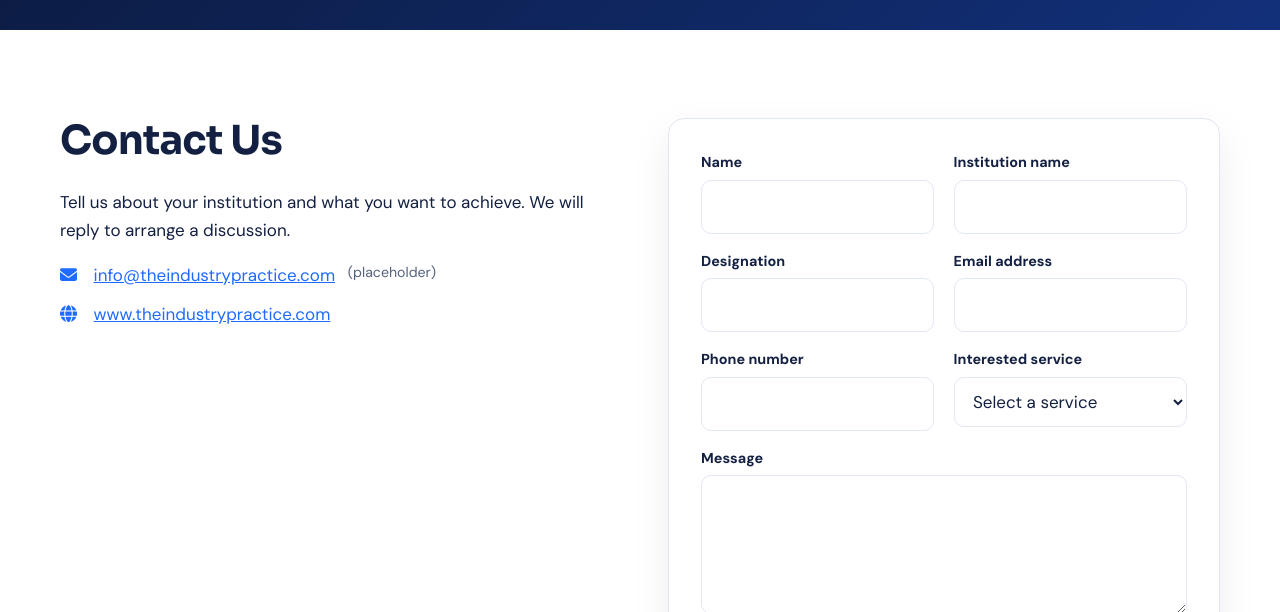
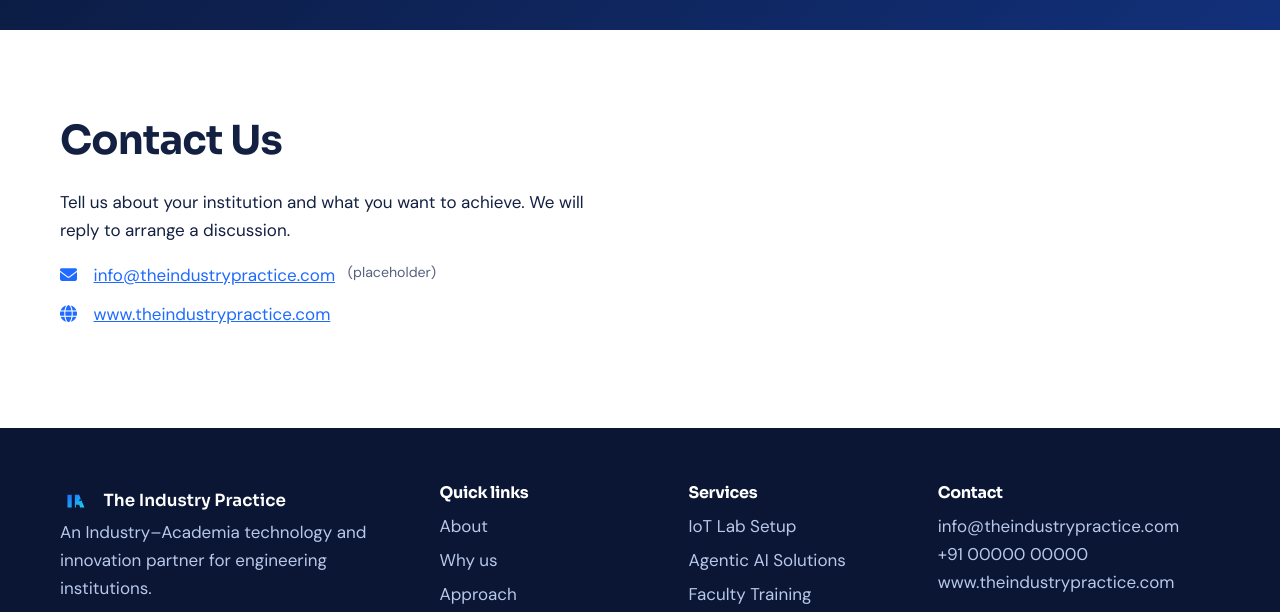
Before and after one commit to kumarncopvtltd-cyber/tip, a plain HTML site: page index.html in a window 1280 px wide. Shown: the part 4650-5262 px from the top of the page. Drawn offline with Linux system fonts and the light colour scheme; files whose address does not match are found by name.

Commit message:
Update index.html
disabled the contact form

```diff
--- a/index.html
+++ b/index.html
@@ -173,7 +173,7 @@
       </ul>
     </div>
     <!-- Integration point: set FORM_ENDPOINT in script.js (Formspree, Web3Forms, Google Apps Script, or your own API). -->
-    <form id="enquiry" class="form" novalidate>
+     <!-- <form id="enquiry" class="form" novalidate>
       <div class="f"><label for="name">Name</label><input id="name" name="name" autocomplete="name" required></div>
       <div class="f"><label for="institution">Institution name</label><input id="institution" name="institution" autocomplete="organization" required></div>
       <div class="f"><label for="designation">Designation</label><input id="designation" name="designation" autocomplete="organization-title"></div>
@@ -184,7 +184,7 @@
       <div class="f f--full"><label for="message">Message</label><textarea id="message" name="message" rows="4"></textarea></div>
       <input type="text" name="website_hp" tabindex="-1" autocomplete="off" class="hp" aria-hidden="true">
       <div class="f--full"><button class="btn" type="submit">Send enquiry</button><p id="status" role="status" aria-live="polite"></p></div>
-    </form>
+    </form> -->
   </div>
 </section>
 </main>
```
